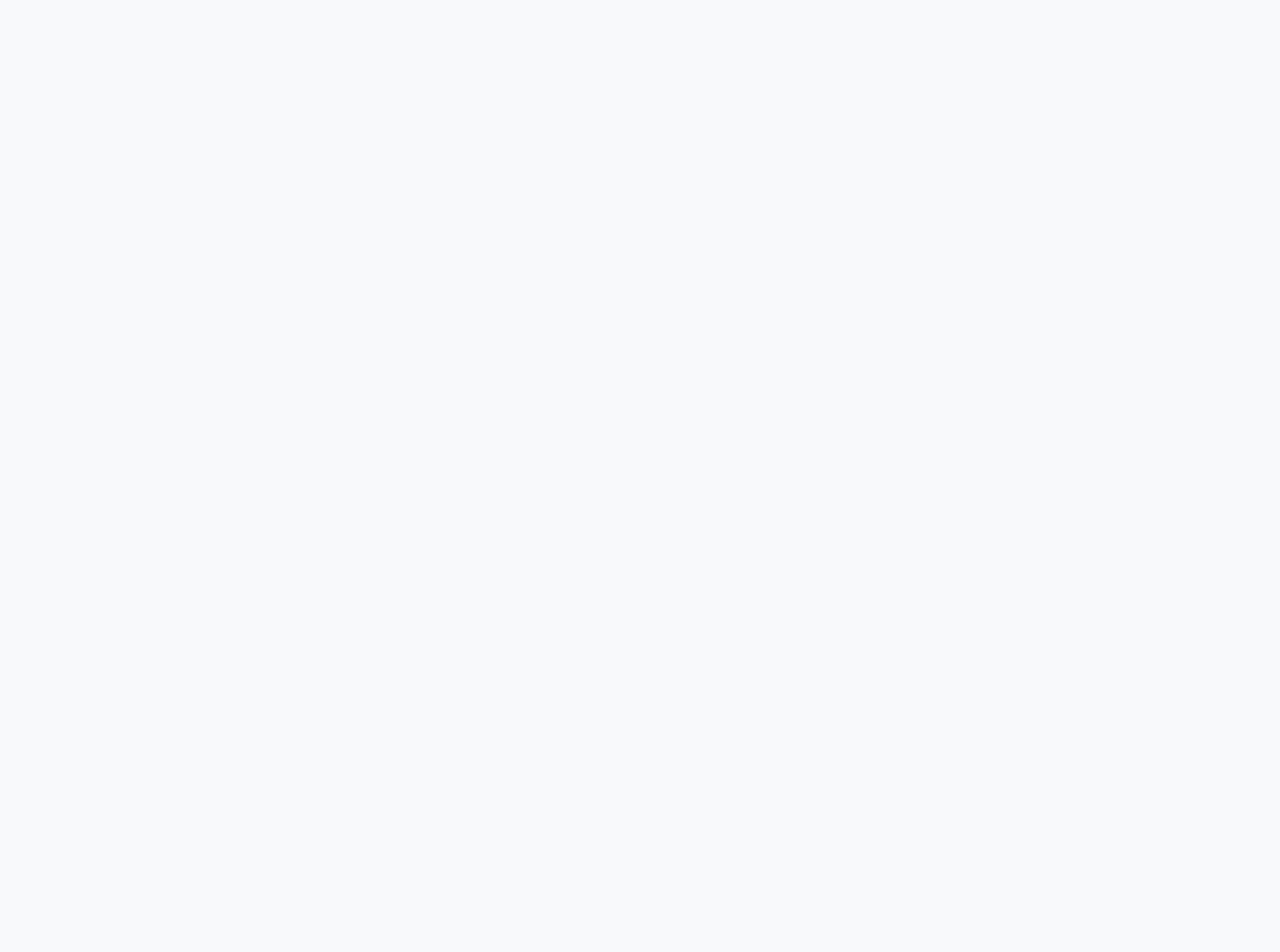
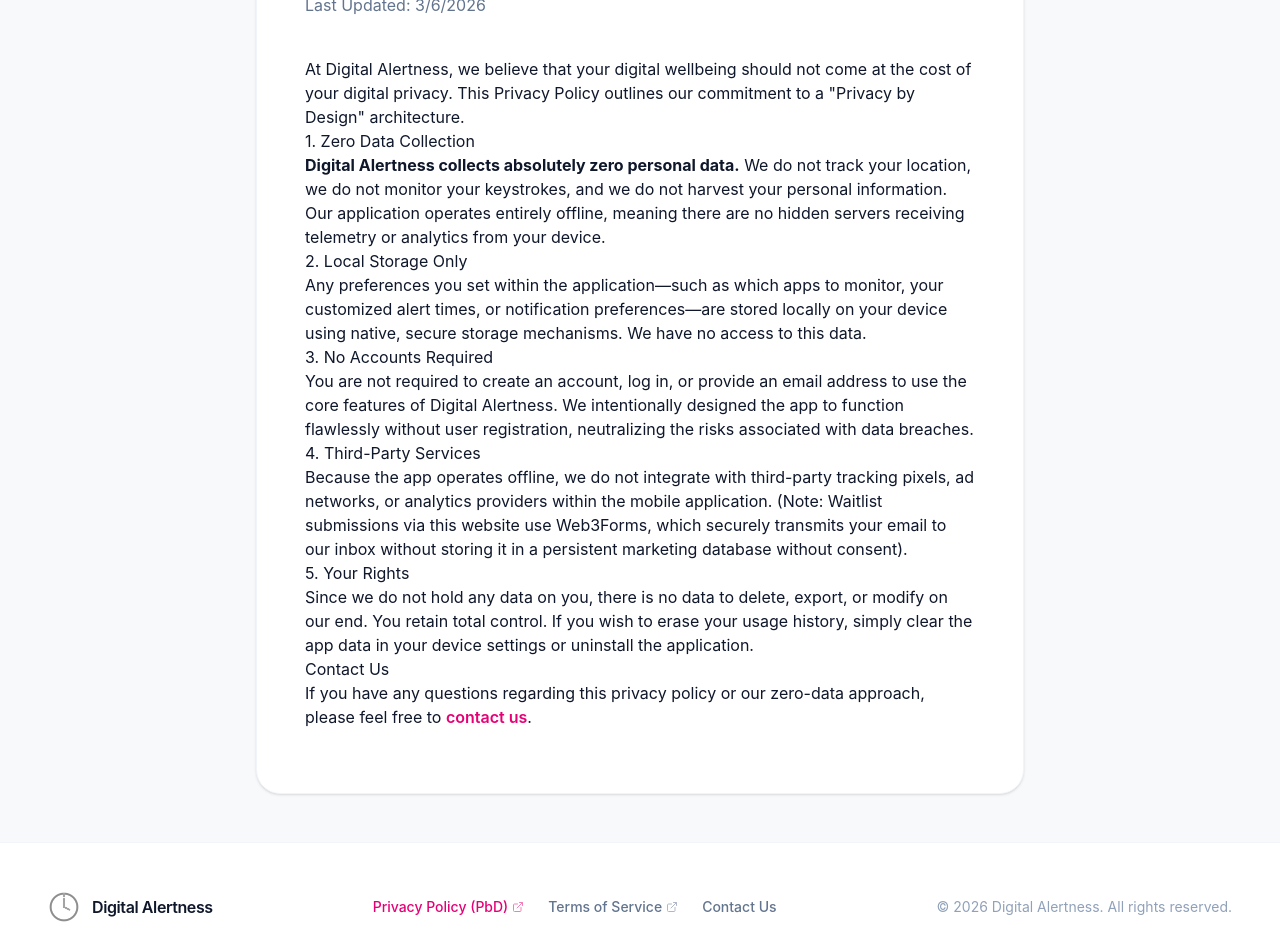
Before and after one commit to Lekan128/digital-alertness-landing-page, a React (Vite) app: page /privacy in a window 1280 px wide. Before the commit this address had no page. Shown: the part 320-1272 px from the top of the page. Before the commit the page ends 800 px from the top, so only its background shows below. Built offline with nearby package versions, Linux system fonts and the light colour scheme.

Commit message:
Add Legal, Privacy, and fix scroll

```diff
--- a/src/App.tsx
+++ b/src/App.tsx
@@ -1,12 +1,16 @@
 import { Routes, Route } from 'react-router-dom';
 import HomePage from './pages/HomePage';
 import ResearchPage from './pages/ResearchPage';
+import PrivacyPolicyPage from './pages/PrivacyPolicyPage';
+import TermsOfServicePage from './pages/TermsOfServicePage';
 
 function App() {
   return (
     <Routes>
       <Route path="/" element={<HomePage />} />
       <Route path="/research" element={<ResearchPage />} />
+      <Route path="/privacy" element={<PrivacyPolicyPage />} />
+      <Route path="/terms" element={<TermsOfServicePage />} />
     </Routes>
   );
 }
--- a/src/components/FooterSection.tsx
+++ b/src/components/FooterSection.tsx
@@ -1,4 +1,5 @@
 import { ExternalLink } from 'lucide-react';
+import { Link } from 'react-router-dom';
 import appIcon from '../../assets/images/app icon.png';
 
 interface FooterSectionProps {
@@ -17,12 +18,12 @@ const FooterSection = ({ onOpenContactModal }: FooterSectionProps) => {
           </div>
 
           <div className="flex flex-wrap justify-center gap-6 text-sm font-medium">
-            <a href="#" target="_blank" rel="noopener noreferrer" className="group flex items-center gap-1 text-pink-600 hover:text-pink-700 transition-colors">
+            <Link to="/privacy" target="_blank" rel="noopener noreferrer" className="group flex items-center gap-1 text-pink-600 hover:text-pink-700 transition-colors">
               Privacy Policy (PbD) <ExternalLink size={12} className="opacity-50 group-hover:opacity-100 transition-opacity" />
-            </a>
-            <a href="#" target="_blank" rel="noopener noreferrer" className="group flex items-center gap-1 text-slate-500 hover:text-slate-800 transition-colors">
+            </Link>
+            <Link to="/terms" target="_blank" rel="noopener noreferrer" className="group flex items-center gap-1 text-slate-500 hover:text-slate-800 transition-colors">
               Terms of Service <ExternalLink size={12} className="opacity-50 group-hover:opacity-100 transition-opacity" />
-            </a>
+            </Link>
             <button type="button" onClick={onOpenContactModal} className="text-slate-500 hover:text-slate-800 transition-colors">Contact Us</button>
           </div>
 
--- a/src/components/Hero.tsx
+++ b/src/components/Hero.tsx
@@ -9,7 +9,7 @@ const Hero = () => {
   return (
     <>
       {/* Hero Section */}
-      <main className="relative z-10 container mx-auto px-6 md:px-12 pt-32 pb-20 min-h-screen flex flex-col justify-center">
+      <main className="relative z-10 container mx-auto px-6 md:px-12 pt-10 pb-20 min-h-screen flex flex-col justify-center">
         <div className="grid lg:grid-cols-2 gap-16 items-center">
 
           {/* Text Content */}
--- a/src/components/WaitlistSection.tsx
+++ b/src/components/WaitlistSection.tsx
@@ -33,7 +33,7 @@ const WaitlistSection = ({ onOpenContactModal }: WaitlistSectionProps) => {
   };
 
   return (
-    <section id="waitlist" className="py-24 bg-pink-500 relative z-10 overflow-hidden text-center">
+    <section id="waitlist" className="py-24 bg-pink-500 relative z-10 overflow-hidden text-center scroll-mt-24">
       {/* Decorative Circles */}
       <div className="absolute top-[-50%] left-[-10%] w-[400px] h-[400px] bg-pink-400/30 rounded-full blur-3xl pointer-events-none"></div>
       <div className="absolute bottom-[-50%] right-[-10%] w-[300px] h-[300px] bg-rose-400/30 rounded-full blur-3xl pointer-events-none"></div>
--- /dev/null
+++ b/src/pages/PrivacyPolicyPage.tsx
@@ -0,0 +1,68 @@
+import { useState, useEffect } from 'react';
+import { ArrowLeft } from 'lucide-react';
+import { Link } from 'react-router-dom';
+import Navbar from '../components/Navbar';
+import FooterSection from '../components/FooterSection';
+import ContactModal from '../components/ContactModal';
+
+export default function PrivacyPolicyPage() {
+  const [isContactModalOpen, setIsContactModalOpen] = useState(false);
+
+  useEffect(() => {
+    window.scrollTo(0, 0);
+  }, []);
+
+  return (
+    <div className="min-h-screen bg-[#F8F9FA] text-slate-900 selection:bg-pink-500/30 font-sans pt-20">
+      <Navbar />
+
+      <main className="container mx-auto px-6 md:px-12 py-16 max-w-3xl bg-white rounded-3xl shadow-sm border border-slate-100 my-12">
+        <Link to="/" className="inline-flex items-center gap-2 text-pink-600 hover:text-pink-700 font-medium mb-8 transition-colors">
+          <ArrowLeft size={16} /> Back to Home
+        </Link>
+
+        <h1 className="text-4xl font-bold text-slate-900 mb-6">Privacy Policy</h1>
+        <p className="text-slate-500 mb-10">Last Updated: {new Date().toLocaleDateString()}</p>
+
+        <div className="prose prose-slate max-w-none prose-p:leading-relaxed prose-p:text-slate-600 prose-headings:text-slate-900">
+          <p>
+            At Digital Alertness, we believe that your digital wellbeing should not come at the cost of your digital privacy. This Privacy Policy outlines our commitment to a "Privacy by Design" architecture.
+          </p>
+
+          <h2>1. Zero Data Collection</h2>
+          <p>
+            <strong>Digital Alertness collects absolutely zero personal data.</strong> We do not track your location, we do not monitor your keystrokes, and we do not harvest your personal information. Our application operates entirely offline, meaning there are no hidden servers receiving telemetry or analytics from your device.
+          </p>
+
+          <h2>2. Local Storage Only</h2>
+          <p>
+            Any preferences you set within the application—such as which apps to monitor, your customized alert times, or notification preferences—are stored locally on your device using native, secure storage mechanisms. We have no access to this data.
+          </p>
+
+          <h2>3. No Accounts Required</h2>
+          <p>
+            You are not required to create an account, log in, or provide an email address to use the core features of Digital Alertness. We intentionally designed the app to function flawlessly without user registration, neutralizing the risks associated with data breaches.
+          </p>
+
+          <h2>4. Third-Party Services</h2>
+          <p>
+            Because the app operates offline, we do not integrate with third-party tracking pixels, ad networks, or analytics providers within the mobile application. (Note: Waitlist submissions via this website use Web3Forms, which securely transmits your email to our inbox without storing it in a persistent marketing database without consent).
+          </p>
+
+          <h2>5. Your Rights</h2>
+          <p>
+            Since we do not hold any data on you, there is no data to delete, export, or modify on our end. You retain total control. If you wish to erase your usage history, simply clear the app data in your device settings or uninstall the application.
+          </p>
+
+          <h2>Contact Us</h2>
+          <p>
+            If you have any questions regarding this privacy policy or our zero-data approach, please feel free to <button type="button" onClick={() => setIsContactModalOpen(true)} className="text-pink-600 font-semibold hover:underline">contact us</button>.
+          </p>
+        </div>
+      </main>
+
+      <FooterSection onOpenContactModal={() => setIsContactModalOpen(true)} />
+      <ContactModal isOpen={isContactModalOpen} onClose={() => setIsContactModalOpen(false)} />
+    </div>
+  );
+}
--- /dev/null
+++ b/src/pages/TermsOfServicePage.tsx
@@ -0,0 +1,77 @@
+import { useState, useEffect } from 'react';
+import { ArrowLeft } from 'lucide-react';
+import { Link } from 'react-router-dom';
+import Navbar from '../components/Navbar';
+import FooterSection from '../components/FooterSection';
+import ContactModal from '../components/ContactModal';
+
+export default function TermsOfServicePage() {
+  const [isContactModalOpen, setIsContactModalOpen] = useState(false);
+
+  useEffect(() => {
+    window.scrollTo(0, 0);
+  }, []);
+
+  return (
+    <div className="min-h-screen bg-[#F8F9FA] text-slate-900 selection:bg-pink-500/30 font-sans pt-20">
+      <Navbar />
+
+      <main className="container mx-auto px-6 md:px-12 py-16 max-w-3xl bg-white rounded-3xl shadow-sm border border-slate-100 my-12">
+        <Link to="/" className="inline-flex items-center gap-2 text-pink-600 hover:text-pink-700 font-medium mb-8 transition-colors">
+          <ArrowLeft size={16} /> Back to Home
+        </Link>
+
+        <h1 className="text-4xl font-bold text-slate-900 mb-6">Terms of Service</h1>
+        <p className="text-slate-500 mb-10">Last Updated: {new Date().toLocaleDateString()}</p>
+
+        <div className="prose prose-slate max-w-none prose-p:leading-relaxed prose-p:text-slate-600 prose-headings:text-slate-900">
+          <p>
+            Welcome to Digital Alertness. By downloading, accessing, or using our application, you agree to be bound by these Terms of Service.
+          </p>
+
+          <h2>1. Use License</h2>
+          <p>
+            Permission is granted to temporarily download one copy of Digital Alertness per device for personal, non-commercial viewing only. This is the grant of a license, not a transfer of title, and under this license you may not:
+          </p>
+          <ul>
+            <li>Modify or copy the materials;</li>
+            <li>Use the materials for any commercial purpose, or for any public display (commercial or non-commercial);</li>
+            <li>Attempt to decompile or reverse engineer any software contained in Digital Alertness;</li>
+            <li>Remove any copyright or other proprietary notations from the materials.</li>
+          </ul>
+
+          <h2>2. Disclaimer of Warranties</h2>
+          <p>
+            The materials within Digital Alertness are provided on an 'as is' basis. Digital Alertness makes no warranties, expressed or implied, and hereby disclaims and negates all other warranties including, without limitation, implied warranties or conditions of merchantability, fitness for a particular purpose, or non-infringement of intellectual property or other violation of rights.
+          </p>
+          <p>
+            Furthermore, Digital Alertness does not warrant or make any representations concerning the absolute medical accuracy of the 20-20-20 rule as it applies to your specific physiological needs. The app is a behavioral nudge tool, not a medical device.
+          </p>
+
+          <h2>3. Limitations of Liability</h2>
+          <p>
+            In no event shall Digital Alertness or its developers be liable for any damages (including, without limitation, damages for loss of data or profit, or due to business interruption) arising out of the use or inability to use the application, even if Digital Alertness or an authorized representative has been notified orally or in writing of the possibility of such damage. We are not responsible for missed alarms, notification failures, or device OS interventions that may prevent the app from functioning.
+          </p>
+
+          <h2>4. Accuracy of Materials</h2>
+          <p>
+            The materials appearing in Digital Alertness could include technical, typographical, or photographic errors. Digital Alertness does not warrant that any of the materials on its website or app are accurate, complete or current. We may make changes to the materials contained at any time without notice.
+          </p>
+
+          <h2>5. Revisions and Modifications</h2>
+          <p>
+            Digital Alertness may revise these terms of service for its website and app at any time without notice. By using this application you are agreeing to be bound by the then current version of these terms of service.
+          </p>
+
+          <h2>Contact Us</h2>
+          <p>
+            If you have any questions about these Terms, please <button type="button" onClick={() => setIsContactModalOpen(true)} className="text-pink-600 font-semibold hover:underline">contact us</button>.
+          </p>
+        </div>
+      </main>
+
+      <FooterSection onOpenContactModal={() => setIsContactModalOpen(true)} />
+      <ContactModal isOpen={isContactModalOpen} onClose={() => setIsContactModalOpen(false)} />
+    </div>
+  );
+}
```
Also changed, not shown: 1 other file (tests, documents, lock files or other folders).
